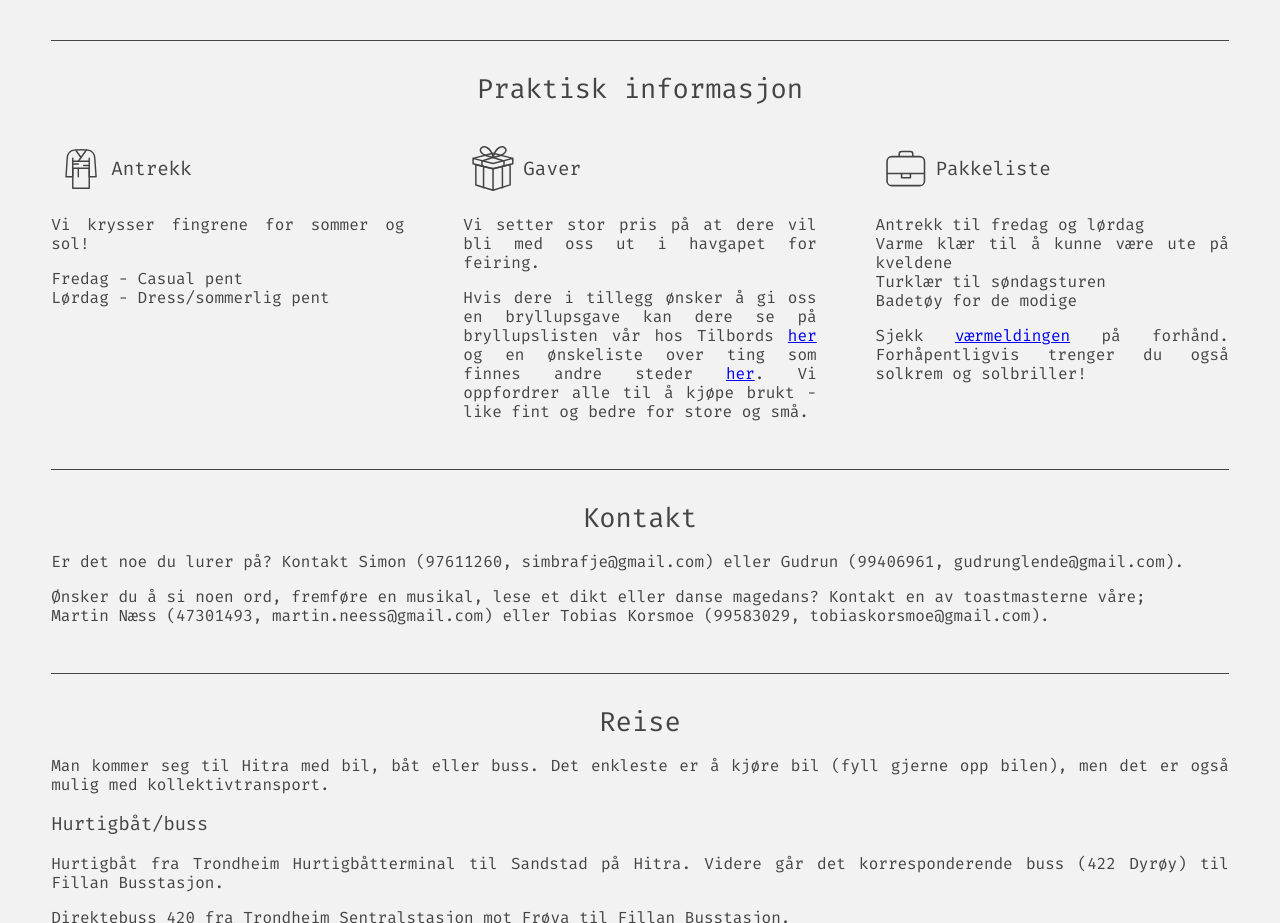
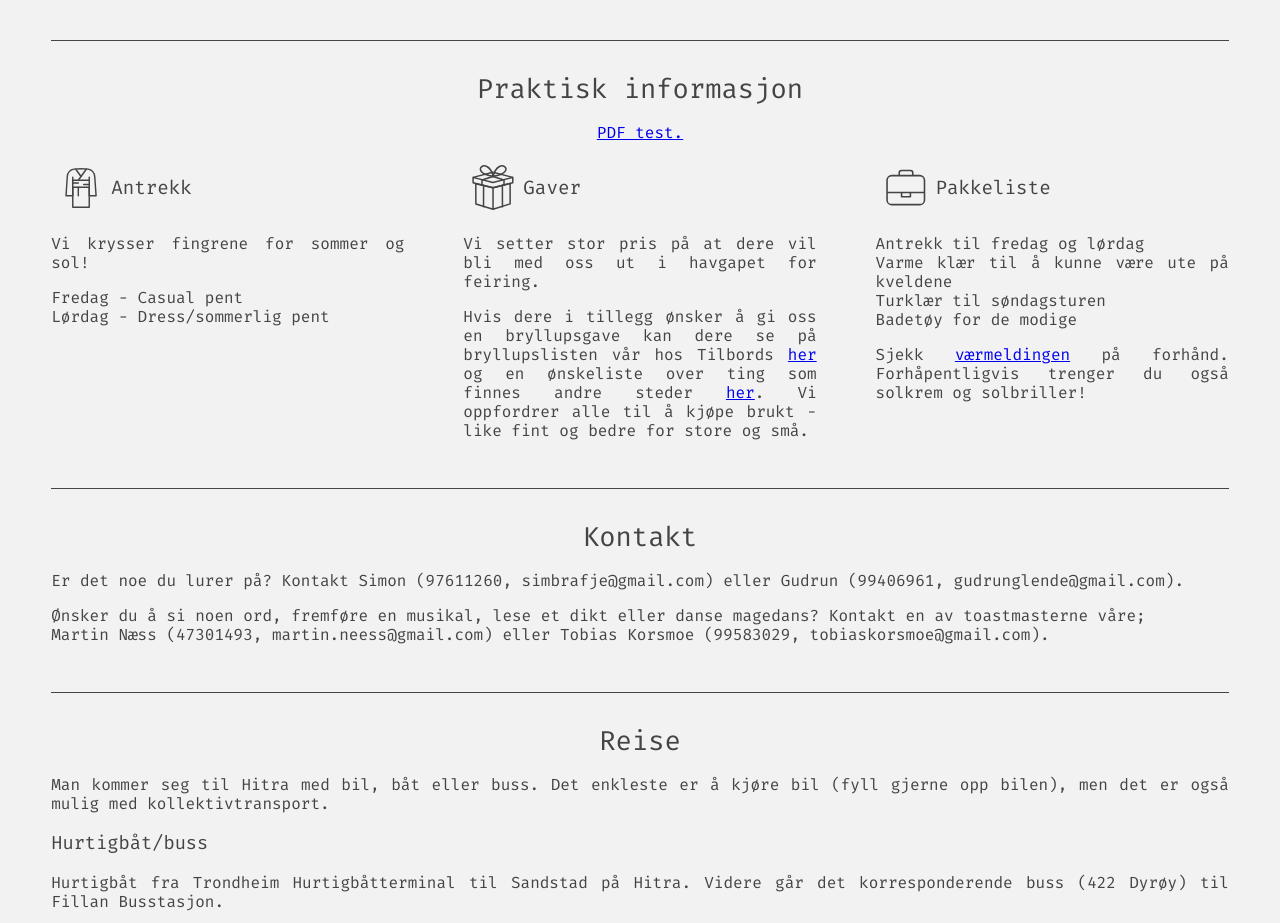
Before and after one commit to melhoos/gudrunogsimon, a React (Create React App) app: page / in a window 1280 px wide. Shown: the part 1600-2523 px from the top of the page. Built offline with nearby package versions, Linux system fonts and the light colour scheme.

Commit message:
Update Information.jsx

```diff
--- a/src/Information.jsx
+++ b/src/Information.jsx
@@ -12,6 +12,9 @@ const Information = () => {
       <h1>
         Praktisk informasjon
       </h1>
+
+        <a href="melhoos.github.io/gudrunogsimon/TBA.pdf" target="_blank">PDF test.</a>
+
       <div className="bullets">
         <div>
           <h2>
```
